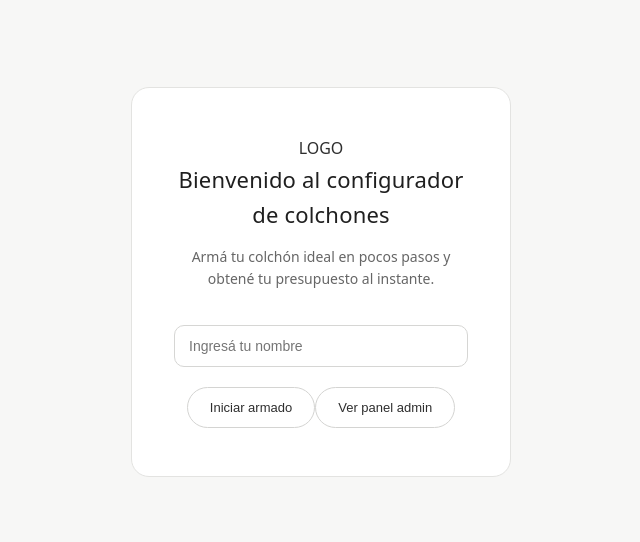
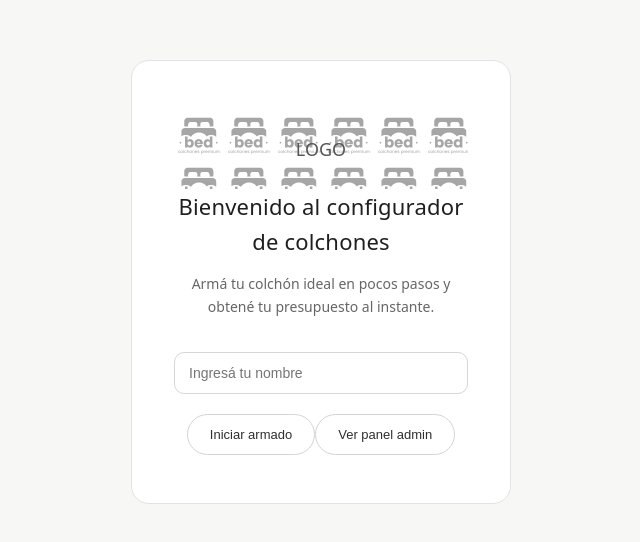
Before and after one commit to marianoliobarret-svg/colchon-totem, a React (Vite) app in the folder frontend/: page / in a window 1280 px wide. Shown: the part 118-660 px from the top of the page, without its empty margins (319-959 px from the left). Built offline with nearby package versions, Linux system fonts and the light colour scheme; no server answers.

Commit message:
correccionn logo

```diff
--- a/frontend/src/style.css
+++ b/frontend/src/style.css
@@ -544,10 +544,10 @@ select {
   logo colchones
 ========================= */
 
-logo-placeholder {
+.logo-placeholder {
   width: 100%;
   height: 80px;
-  background: url(../public/colchon/logo_bed.png);
+  background-image: url(../public/colchon/logo_bed.png);
   display: flex;
   align-items: center;
   justify-content: center;
```
